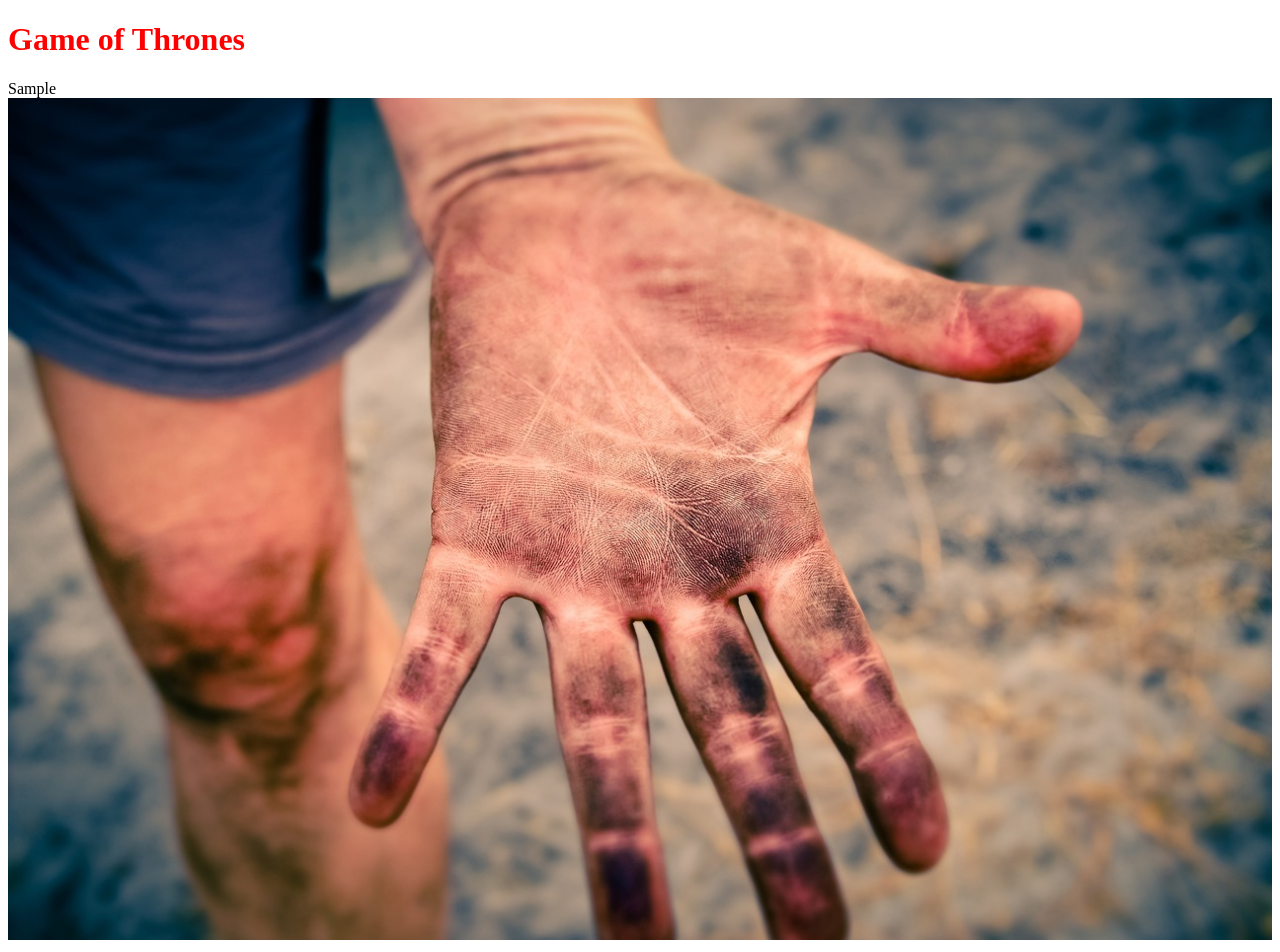
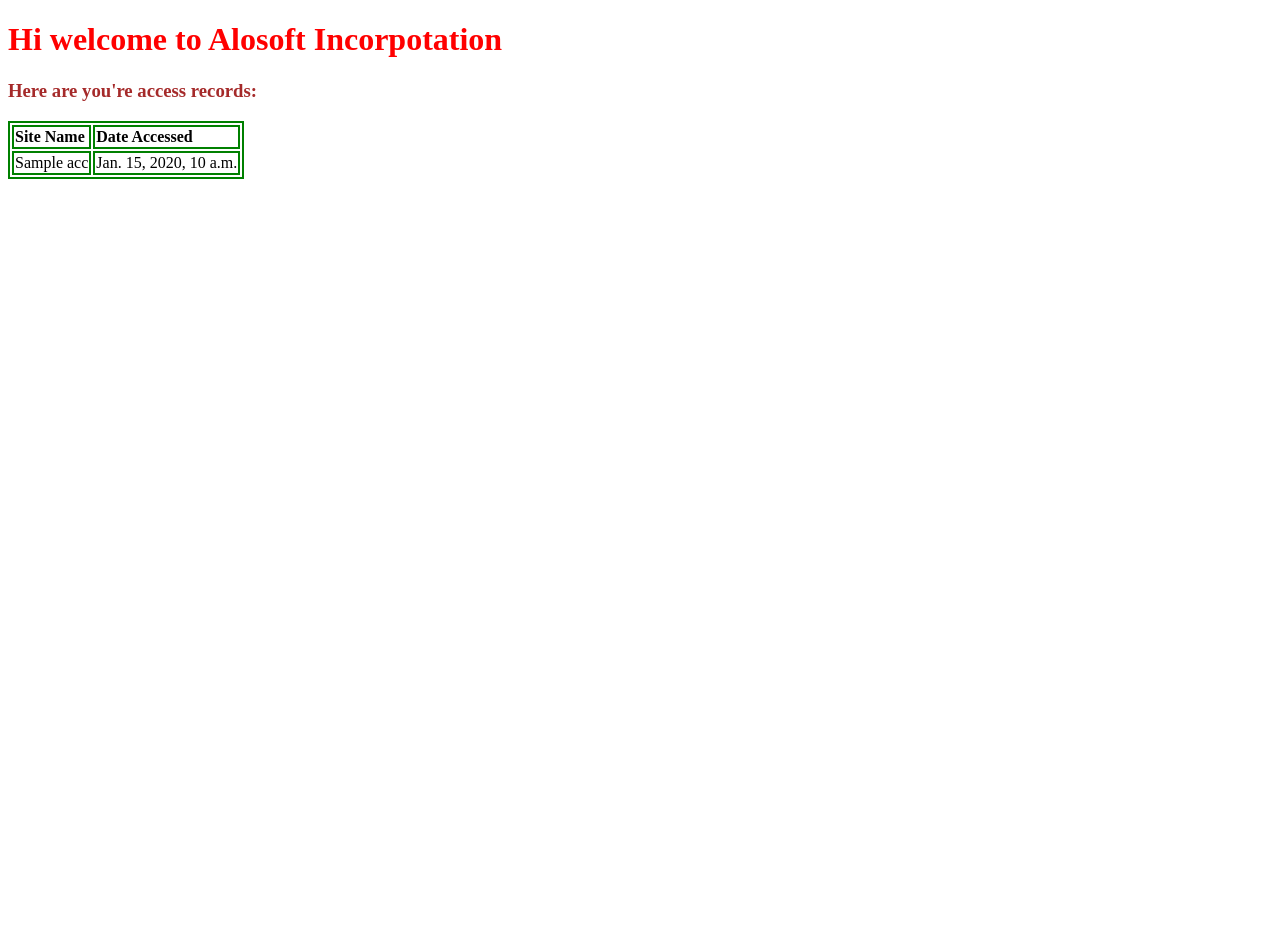
Before and after one commit to alosoft/django, a Django app: template templates/first_app/index.html in a window 1280 px wide. After the commit the page ends 179 px from the top, so only its background shows below. Run offline with Django 3.2, Linux system fonts and the light colour scheme; the template is opened without the code that fills it: most values are stand-ins (such as "Sample title", 1, 10 or a date in 2020); parts of the project's set-up code (start-up, migrations or seed data) failed here and were passed over.

Commit message:
injected data into html with views paradigm

```diff
--- a/static/stylesheets/style.css
+++ b/static/stylesheets/style.css
@@ -1,3 +1,12 @@
 h1 {
     color: red;
 }
+
+h3 {
+    color: brown;
+}
+
+table, th, td {
+    border: 2px solid green;
+    text-align: justify;
+}
--- a/templates/first_app/index.html
+++ b/templates/first_app/index.html
@@ -4,14 +4,33 @@
 <head>
     <meta charset="utf-8" />
     <meta http-equiv="X-UA-Compatible" content="IE=edge">
-    <title>First App</title>
+    <title>Alosoft | Home</title>
     <meta name="viewport" content="width=device-width, initial-scale=1">
     <link rel="stylesheet" type="text/css" media="screen" href="{% static 'stylesheets/style.css' %}" />
     <script src="main.js"></script>
 </head>
 <body>
-    <h1>Game of Thrones</h1>
-    {{insert_me}}
-    <img style="width: 100%" src="{% static 'images/hands.jpg' %}" alt="">
+    <h1>Hi welcome to Alosoft Incorpotation</h1>
+    <h3>Here are you're access records:</h3>
+
+    <div class="djangotwo">
+        {% if access_records %}
+            <table>
+                <thead>
+                    <th>Site Name</th>
+                    <th>Date Accessed</th>
+                </thead>
+                {% for acc in access_records %}
+                    <tr>
+                        <td>{{ acc.name }}</td>
+                        <td>{{ acc.date }}</td>
+                    </tr>
+                {% endfor %}
+            </table>
+        {% else %}
+            <p>NO ACCESS RECORDS FOUND</p>
+        {% endif %}
+    </div>
+
 </body>
 </html>
```
Also changed, not shown: first_app/views.py (+5 -3 lines).
